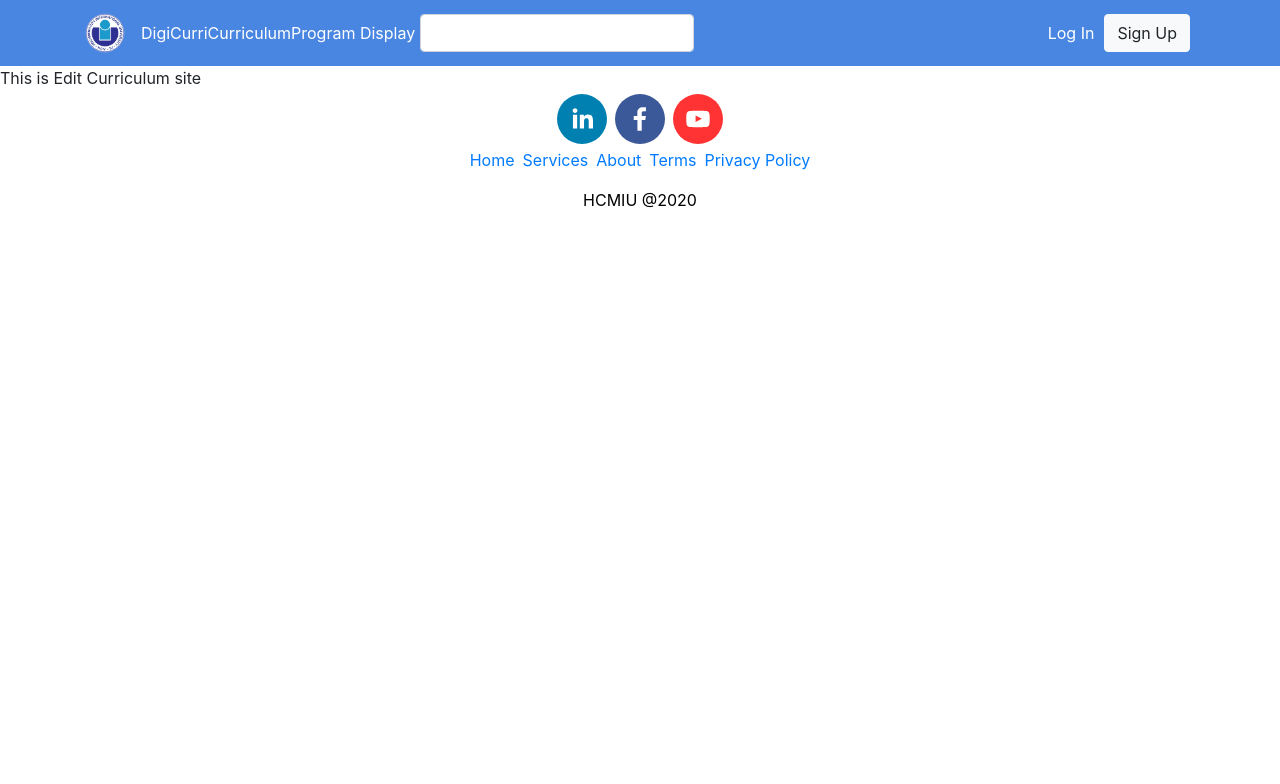
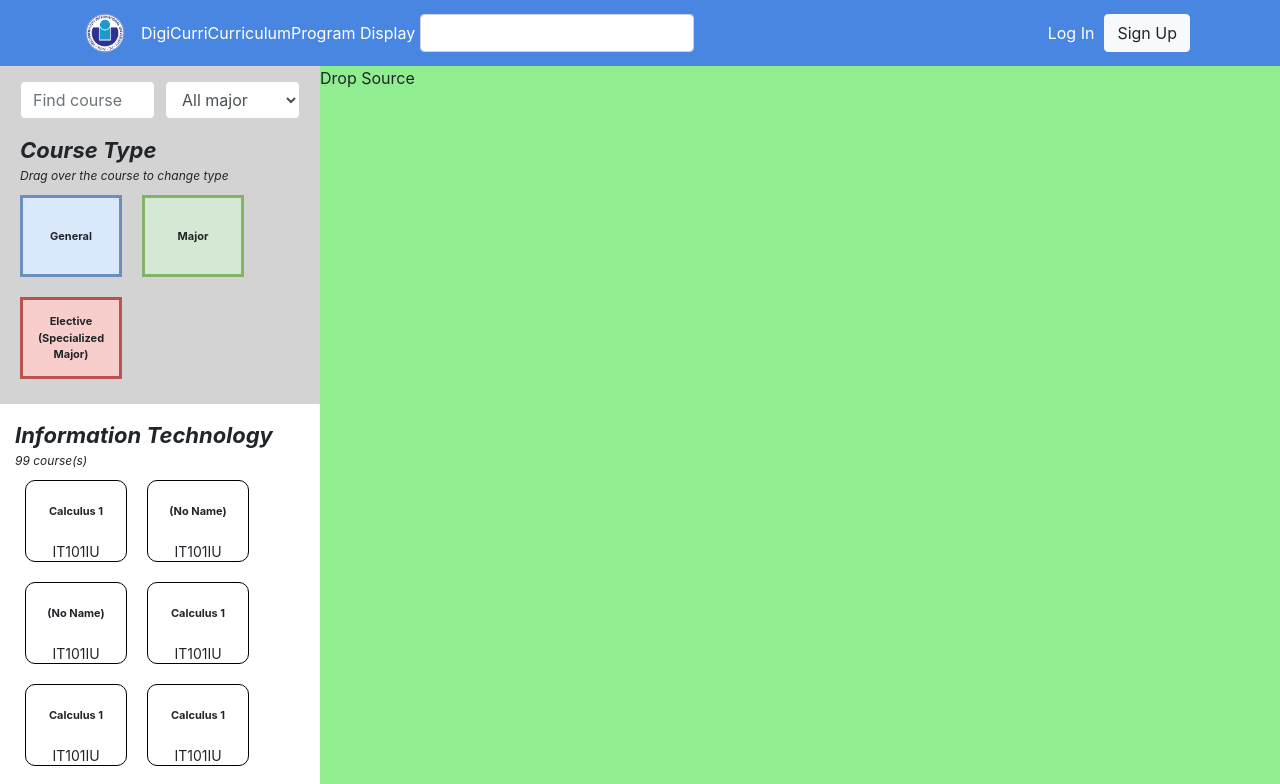
Before and after one commit to hcmiu-se-club-2019/digi-curriculum, a React (Create React App) app: page /curriculum/edit in a window 1280 px wide. Shown: the top 784 px of the page. Built offline with nearby package versions, Linux system fonts and the light colour scheme.

Commit message:
Added drag source layout + modify course tile

```diff
--- a/src/components/Curriculum/CourseTile.jsx
+++ b/src/components/Curriculum/CourseTile.jsx
@@ -1,63 +1,46 @@
-import React, { Component } from "react";
+import React from "react";
+import styled from "styled-components";
 
-import "bootstrap/dist/css/bootstrap.css";
+const Container = styled.div`
+  border: 1px solid black;
+  border-radius: 10px;
+  width: 102px;
+  height: 82px;
+  overflow: false;
+  text-align: center;
+  margin: 10px;
+`;
 
-class CourseTile extends Component {
-  render() {
-    return (
-      <div
-        style={{
-          border: "1px solid black",
-          borderRadius: "10px",
-          width: "102px",
-          height: "82px",
-          marginBottom: "20px",
-          overflow: false
-        }}
-      >
-        {this.props.courseId ? (
-          <div>
-            <div
-              className="justify-content-center"
-              style={{
-                height: "60px",
-                fontSize: "11px",
-                fontWeight: "bold",
-                lineHeight: "1em",
-                display: "flex",
-                alignItems: "center"
-              }}
-            >
-              {this.props.name.length <= 50
-                ? this.props.name
-                : this.props.name.substring(0, 50) + "..."}
-            </div>
-            <div
-              style={{
-                height: "20px",
-                fontSize: "14px"
-              }}
-            >
-              {this.props.courseId}
-            </div>
-          </div>
-        ) : (
-          <div
-            className="justify-content-center"
-            style={{
-              height: "80px",
-              fontSize: "14px",
-              fontWeight: "bold",
-              display: "flex",
-              alignItems: "center"
-            }}
-          >
-            Elective
-          </div>
-        )}
-      </div>
-    );
-  }
+const CourseName = styled.div`
+  height: ${(props) => (props.id ? "60px" : "80px")};
+  font-size: ${(props) => (props.id ? "11px" : "14px")};
+  font-weight: bold;
+  line-height: 1em;
+  display: flex;
+  justify-content: center;
+  align-items: center;
+`;
+
+const CourseId = styled.div`
+  height: 20px;
+  font-size: 14px;
+`;
+
+function CourseTile(props) {
+  return (
+    <Container>
+      <CourseName id={props.courseId}>
+        {props.courseId
+          ? props.name
+            ? props.name.length <= 50
+              ? props.name
+              : props.name.substring(0, 50) + "..."
+            : "(No Name)"
+          : "Elective"}
+      </CourseName>
+      {props.courseId ? <CourseId>{props.courseId}</CourseId> : ""}
+    </Container>
+  );
 }
 
 export default CourseTile;
--- a/src/components/Curriculum/Curriculum.jsx
+++ b/src/components/Curriculum/Curriculum.jsx
@@ -14,10 +14,7 @@ class Curriculum extends Component {
   render() {
     if (this.props.curriculum) {
       const { level, titleColor, contentColor } = this.props;
-      const {
-        englishEntranceId,
-        years,
-      } = this.props.curriculum;
+      const { englishEntranceId, years } = this.props.curriculum;
       const {
         ieltsFrom,
         ieltsTo,
@@ -30,8 +27,8 @@ class Curriculum extends Component {
           <div
             style={{
               backgroundColor: titleColor,
-              paddingTop: "40px",
-              paddingBottom: "40px",
+              paddingTop: "30px",
+              paddingBottom: "30px",
             }}
           >
             <Row className="align-items-center" noGutters={true}>
@@ -67,7 +64,7 @@ class Curriculum extends Component {
           </div>
           <div
             style={{
-              padding: "20px 0px 60px 0px",
+              padding: "20px -20px 60px -20px",
               backgroundColor: contentColor,
             }}
           >
@@ -81,11 +78,12 @@ class Curriculum extends Component {
                   style={{
                     minWidth: "346px",
                     maxWidth: "346px",
-                    margin: "0px 20px 0px 20px",
+                    margin: "10px",
+                    backgroundColor: "lightgrey",
                   }}
                 >
                   <h5 className="border-bottom border-dark">Year {i + 1}</h5>
-                  <Row className="justify-content-center" noGutters={true}>
+                  <Row noGutters>
                     <Col className="semester">
                       Sem 1
                       {year.sem1.map((course) => (
@@ -95,10 +93,7 @@ class Curriculum extends Component {
                         />
                       ))}
                     </Col>
-                    <Col
-                      className="semester"
-                      style={{ margin: "0px 20px 0px 20px" }}
-                    >
+                    <Col className="semester">
                       Sem 2
                       {year.sem2.map((course) => (
                         <CourseTile
--- /dev/null
+++ b/src/components/CurriculumEdit/CourseDragSource.jsx
@@ -0,0 +1,164 @@
+import React, { Component } from "react";
+import styled from "styled-components";
+import { Form, Row, Col, Container } from "react-bootstrap";
+import CourseTypeTile from "./CourseTypeTile";
+import CourseTile from "../Curriculum/CourseTile";
+
+const CourseNameWrapper = styled.div`
+  min-width: 50px;
+  max-width: 300px;
+`;
+
+const SelectWrapper = styled.div`
+  min-width: 50px;
+  max-width: 300px;
+`;
+
+const MajorBox = styled(Container)`
+  margin-bottom: 40px;
+  /* background-color: darkcyan; */
+`;
+
+const CourseTitleWrapper = styled(Row)`
+  font-style: italic;
+  justify-content: flex-start;
+  align-items: center;
+  display: flex;
+  flex-wrap: wrap;
+  font-size: 12px;
+`;
+
+const TitleWrapper = styled(Row)`
+  padding-left: 20px;
+  padding-right: 20px;
+  margin: 15px 0px 15px 0px;
+  font-style: italic;
+  justify-content: flex-start;
+  align-items: center;
+  display: flex;
+  flex-wrap: wrap;
+  font-size: 12px;
+  text-align: center;
+`;
+
+function CourseTitle(props) {
+  return (
+    <CourseTitleWrapper>
+      <span
+        style={{
+          fontSize: "22px",
+          paddingRight: "10px",
+          fontWeight: "bold",
+        }}
+      >
+        {props.majorName ?? "Other"}
+      </span>
+      <span>{props.count} course(s)</span>
+    </CourseTitleWrapper>
+  );
+}
+
+const CourseList = styled(Row)`
+  /* padding-right: 10px;
+  padding-left: 10px; */
+  justify-content: flex-start;
+  display: flex;
+  flex-wrap: wrap;
+`;
+
+const CourseTypeList = styled(Row)`
+  padding-right: 10px;
+  padding-left: 10px;
+  margin: -15px 0px 0px 0px;
+  justify-content: flex-start;
+  display: flex;
+  flex-wrap: wrap;
+`;
+
+const CourseToolbar = styled(Container)`
+  background-color: lightgrey;
+  padding-top: 15px;
+  padding-bottom: 15px;
+`;
+
+const CourseSource = styled(Container)`
+  padding-top: 15px;
+  padding-bottom: 15px;
+`;
+
+class CourseDragSource extends Component {
+  render() {
+    return (
+      <div>
+        <CourseToolbar>
+          <Row noGutters>
+            <Col xl={6} style={{ paddingLeft: "5px", paddingRight: "5px" }}>
+              <CourseNameWrapper>
+                <Form.Control
+                  as="input"
+                  type="text"
+                  placeholder="Find course"
+                />
+              </CourseNameWrapper>
+            </Col>
+            <Col xl={6} style={{ paddingLeft: "5px", paddingRight: "5px" }}>
+              <SelectWrapper>
+                <Form.Control as="select">
+                  <option>All major</option>
+                  <option>BA - Business Administration</option>
+                  <option>IT - Information Technology</option>
+                  <option>EE - Electrical Engineering</option>
+                </Form.Control>
+              </SelectWrapper>
+            </Col>
+          </Row>
+          <TitleWrapper>
+            <span
+              style={{
+                fontSize: "22px",
+                paddingRight: "10px",
+                fontWeight: "bold",
+              }}
+            >
+              Course Type
+            </span>
+            <span>Drag over the course to change type</span>
+          </TitleWrapper>
+          <CourseTypeList>
+            <CourseTypeTile color="blue" name="General" />
+            <CourseTypeTile color="green" name="Major" />
+            <CourseTypeTile color="red" name="Elective (Specialized Major)" />
+          </CourseTypeList>
+        </CourseToolbar>
+        <CourseSource>
+          <MajorBox>
+            <CourseTitle majorName="Information Technology" count={99} />
+            <CourseList>
+              <CourseTile courseId="IT101IU" name="Calculus 1" />
+              <CourseTile courseId="IT101IU" />
+              <CourseTile courseId="IT101IU" />
+              <CourseTile courseId="IT101IU" name="Calculus 1" />
+              <CourseTile courseId="IT101IU" name="Calculus 1" />
+              <CourseTile courseId="IT101IU" name="Calculus 1" />
+              <CourseTile courseId="IT101IU" name="Calculus 1" />
+            </CourseList>
+          </MajorBox>
+          <MajorBox>
+            <CourseTitle majorName="Information Technology" count={99} />
+            <CourseList>
+              <CourseTile courseId="IT101IU" name="Calculus 1" />
+              <CourseTile courseId="IT101IU" />
+              <CourseTile courseId="IT101IU" />
+              <CourseTile courseId="IT101IU" name="Calculus 1" />
+              <CourseTile courseId="IT101IU" name="Calculus 1" />
+              <CourseTile courseId="IT101IU" name="Calculus 1" />
+              <CourseTile />
+            </CourseList>
+          </MajorBox>
+        </CourseSource>
+      </div>
+    );
+  }
+}
+
+export default CourseDragSource;
--- /dev/null
+++ b/src/components/CurriculumEdit/CourseTypeTile.jsx
@@ -0,0 +1,44 @@
+import React from "react";
+import styled from "styled-components";
+
+const Container = styled.div`
+  border: 3px solid;
+  border-color: ${(props) => {
+    switch (props.color) {
+      case "blue":
+        return "#6C8EBF";
+      case "green":
+        return "#82B366";
+      case "red":
+        return "#B85450";
+      default:
+        return "#000000";
+    }
+  }};
+  background-color: ${(props) => {
+    switch (props.color) {
+      case "blue":
+        return "#DAE8FC";
+      case "green":
+        return "#D5E8D4";
+      case "red":
+        return "#F8CECC";
+      default:
+        return "#FFFFFF";
+    }
+  }};
+  width: 102px;
+  height: 82px;
+  font-size: 11px;
+  font-weight: bold;
+  justify-content: center;
+  align-items: center;
+  text-align: center;
+  display: flex;
+  margin: 10px;
+`;
+const CourseTypeTile = (props) => {
+  return <Container color={props.color}>{props.name ?? "No name"}</Container>;
+};
+
+export default CourseTypeTile;
--- a/src/components/CurriculumEdit/index.jsx
+++ b/src/components/CurriculumEdit/index.jsx
@@ -1,7 +1,33 @@
-import React from "react";
+import React, { Component } from "react";
+import styled from "styled-components";
+import "bootstrap/dist/css/bootstrap.min.css";
 
-function CurriculumEdit() {
-  return <div>This is Edit Curriculum site</div>;
+import CourseDragSource from "./CourseDragSource";
+
+const Container = styled.div`
+  /* padding-top: 350px;
+  padding-bottom: 350px; */
+`;
+
+const DragSource = styled.div`
+  /* padding: 15px 10px 15px 10px; */
+`;
+
+const DropSource = styled.div`
+  background-color: lightgreen;
+`;
+
+class CurriculumEdit extends Component {
+  render() {
+    return (
+      <Container className="row no-gutters">
+        <DragSource className="col-3">
+          <CourseDragSource />
+        </DragSource>
+        <DropSource className="col-9">Drop Source</DropSource>
+      </Container>
+    );
+  }
 }
 
 export default CurriculumEdit;
--- a/src/containers/Courses/reducer.js
+++ b/src/containers/Courses/reducer.js
@@ -5,32 +5,48 @@ const fetchState = [
   {
     id: "IT101IU",
     name: "Data Structures and Algorithms",
+    majors: "IT",
     credit: 4,
-    prerequisties: [],
+    prerequisites: [],
+    selected: false
   },
   {
     id: "IT102IU",
     name: "Web Application",
+    majors: "IT",
     credit: 4,
-    prerequisties: ["IT101IU", "IT103IU"],
+    prerequisites: ["IT101IU", "IT103IU"],
+    selected: false
   },
   {
     id: "IT103IU",
     name: "C/C++ Programming",
+    majors: "BA",
     credit: 4,
-    prerequisties: [],
+    prerequisites: [],
+    selected: false
   },
   {
     id: "IT104IU",
-    name: "Revolutionary Lines of Vietnamese Commuist Party",
+    name: "Revolutionary Lines of Vietnamese Communist Party",
+    majors: "EE",
     credit: 2,
-    prerequisties: [],
+    prerequisites: [],
+    selected: false
+  },
+  {
+    id: "IT104IU",
+    name: "Revolutionary Lines of Vietnamese Communist Party",
+    credit: 2,
+    prerequisites: [],
+    selected: false
   },
   {
     id: "IT105IT",
     name: "Military Education",
     credit: 0,
-    prerequisties: [],
+    prerequisites: [],
+    selected: false
   },
 ];
 
```
